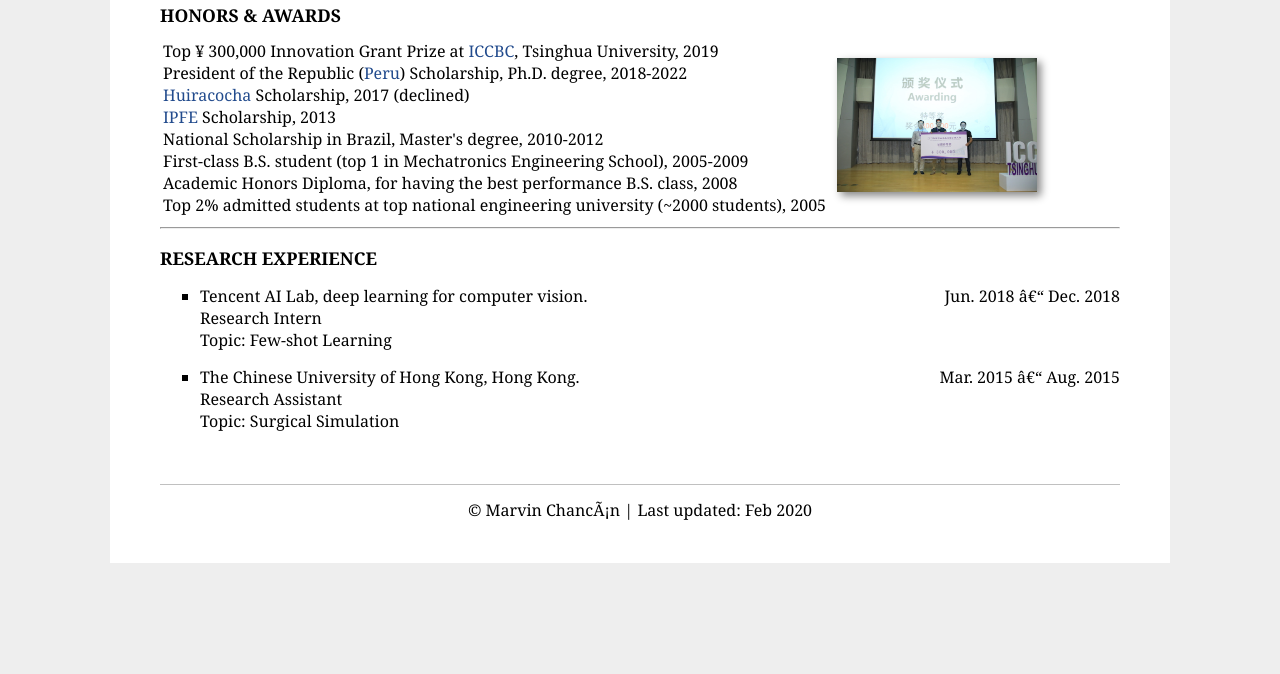
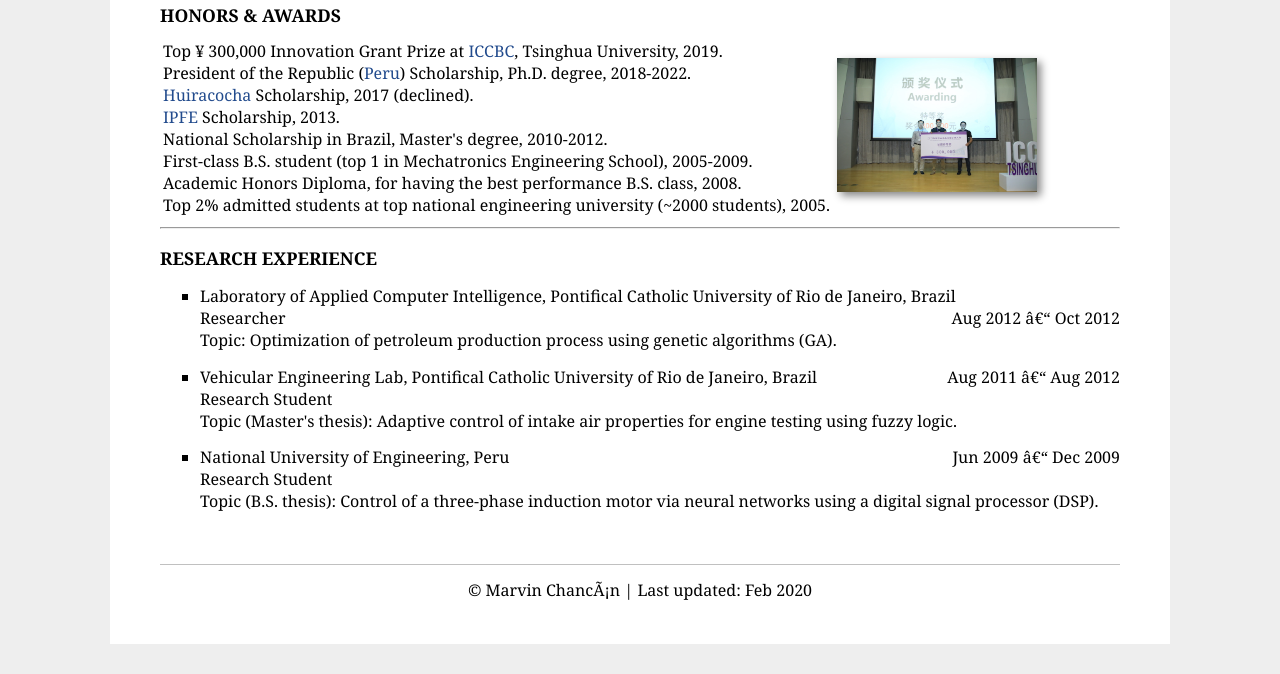
Before and after one commit to mchancan/mchancan.github.io, a Jekyll site: the page built from index.html, in a window 1280 px wide and 900 px high, scrolled down 1080 px, cut to the strip 226-900 px from the top of the window. Built offline with Jekyll 4.4.1, drawn with Linux system fonts in a browser that asks for light colours; before the commit the page ends 1899 px from its top, so only the background shows below that.

Commit message:
Update index.html

```diff
--- a/index.html
+++ b/index.html
@@ -111,14 +111,14 @@ title: MV
 	<tbody>
 	<tr>
 		<td width="670">
-			Top &yen; 300,000 Innovation Grant Prize at <a href="https://contest.cbicr.org/en/">ICCBC</a>, Tsinghua University, 2019</br>
-    			President of the Republic (<a href="https://www.pronabec.gob.pe/beca-presidente/">Peru</a>) Scholarship, Ph.D. degree, 2018-2022</br>
-    			<a href="https://posgrado.pucp.edu.pe/beca-fondo/beca-huiracocha/">Huiracocha</a> Scholarship, 2017 (declined)</br>
-    			<a href="http://ipfe.org.pe/">IPFE</a> Scholarship, 2013</br>
-    			National Scholarship in Brazil, Master's degree, 2010-2012</br>
-			First-class B.S. student (top 1 in Mechatronics Engineering School), 2005-2009</br>
-			Academic Honors Diploma, for having the best performance B.S. class, 2008</br>
-			Top 2% admitted students at top national engineering university (&#126;2000 students), 2005</br>
+			Top &yen; 300,000 Innovation Grant Prize at <a href="https://contest.cbicr.org/en/">ICCBC</a>, Tsinghua University, 2019.</br>
+    			President of the Republic (<a href="https://www.pronabec.gob.pe/beca-presidente/">Peru</a>) Scholarship, Ph.D. degree, 2018-2022.</br>
+    			<a href="https://posgrado.pucp.edu.pe/beca-fondo/beca-huiracocha/">Huiracocha</a> Scholarship, 2017 (declined).</br>
+    			<a href="http://ipfe.org.pe/">IPFE</a> Scholarship, 2013.</br>
+    			National Scholarship in Brazil, Master's degree, 2010-2012.</br>
+			First-class B.S. student (top 1 in Mechatronics Engineering School), 2005-2009.</br>
+			Academic Honors Diploma, for having the best performance B.S. class, 2008.</br>
+			Top 2% admitted students at top national engineering university (&#126;2000 students), 2005.</br>
 		</td>
 		<td>
 			<img padding="0px 20px 15px 0px" style="box-shadow: 4px 4px 8px #888" src="images/ICCBC.JPG"  width="200" height="inherit" border="1px" alt="">
@@ -131,13 +131,18 @@ title: MV
 <h3>RESEARCH EXPERIENCE</h3>
 <ul>
 	<li>
-		<div style="float:left; text-align:left">Tencent AI Lab, deep learning for computer vision. </div> <div style="float:right; text-align:right">Jun. 2018 – Dec. 2018</div><br>
-		Research Intern<br>
-		Topic: Few-shot Learning<br>
+		<div style="float:left; text-align:left">Laboratory of Applied Computer Intelligence, Pontifical Catholic University of Rio de Janeiro, Brazil </div> <div style="float:right; text-align:right">Aug 2012 – Oct 2012</div><br>
+		Researcher<br>
+		Topic: Optimization of petroleum production process using genetic algorithms (GA).<br>
 	</li>
 	<li>
-		<div style="float:left; text-align:left">The Chinese University of Hong Kong, Hong Kong. </div> <div style="float:right; text-align:right">Mar. 2015 – Aug. 2015</div><br>
-		Research Assistant<br>
-		Topic: Surgical Simulation<br>
+		<div style="float:left; text-align:left">Vehicular Engineering Lab, Pontifical Catholic University of Rio de Janeiro, Brazil </div> <div style="float:right; text-align:right">Aug 2011 – Aug 2012</div><br>
+		Research Student<br>
+		Topic (Master's thesis): Adaptive control of intake air properties for engine testing using fuzzy logic.<br>
+	</li>
+	<li>
+		<div style="float:left; text-align:left">National University of Engineering, Peru </div> <div style="float:right; text-align:right">Jun 2009 – Dec 2009</div><br>
+		Research Student<br>
+		Topic (B.S. thesis): Control of a three-phase induction motor via neural networks using a digital signal processor (DSP).<br>
 	</li>
 </ul>
```
